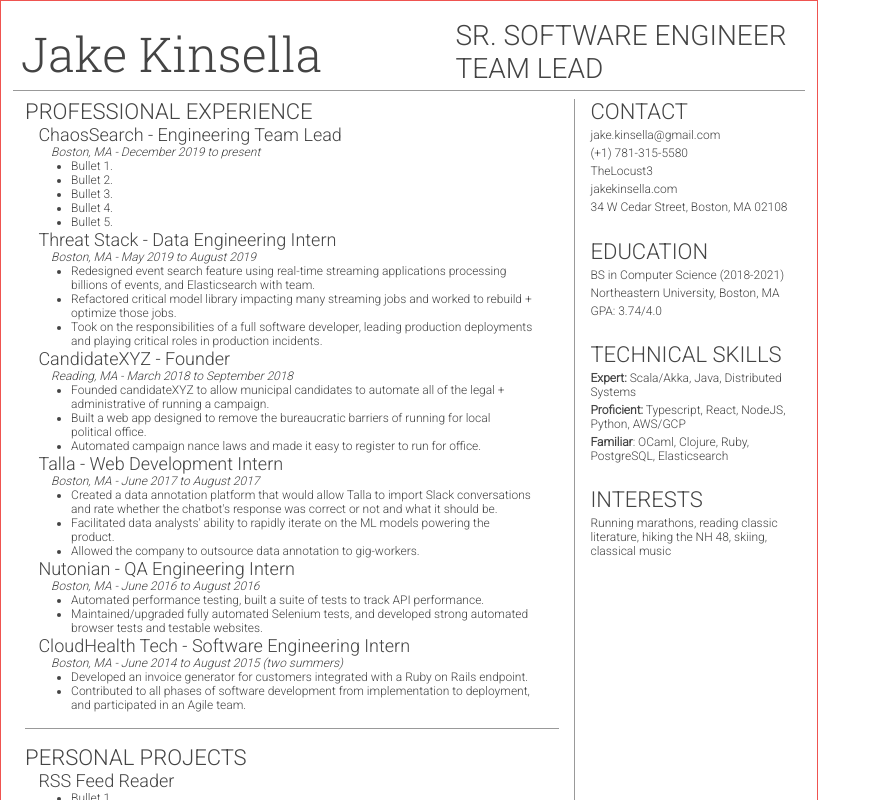
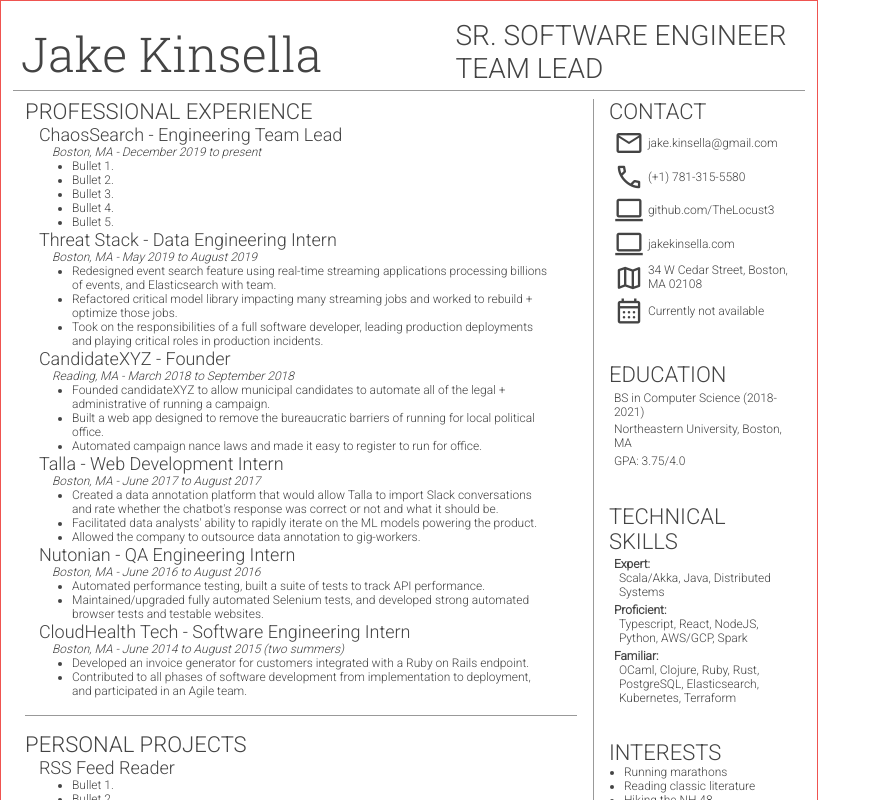
Before and after one commit to jakekinsella/resume, a React (Create React App) app: page / in a window 1280 px wide. Shown: the top 800 px of the page, without its empty margins (0-880 px from the left). Built offline with nearby package versions, Linux system fonts and the light colour scheme.

Commit message:
Fill in other

```diff
--- a/public/index.html
+++ b/public/index.html
@@ -12,6 +12,8 @@
     <link rel="apple-touch-icon" href="%PUBLIC_URL%/logo192.png" />
     <link rel="manifest" href="%PUBLIC_URL%/manifest.json" />
 
+    <link rel="stylesheet" href="https://fonts.googleapis.com/css2?family=Material+Symbols+Outlined:opsz,wght,FILL,GRAD@24,100,0,0" />
+
     <link href="https://fonts.googleapis.com/css?family=Roboto:300&display=swap" rel="stylesheet" />
     <link href="https://fonts.googleapis.com/css?family=Roboto+Slab:300&display=swap" rel="stylesheet" />
 
--- a/src/components/Body.tsx
+++ b/src/components/Body.tsx
@@ -13,7 +13,7 @@
 `;
 
 const Left = styled.div`
-  width: 72.5%;
+  width: 75%;
   padding-right: 2%;
 
   display: flex;
@@ -24,7 +24,7 @@
 `;
 
 const Right = styled.div`
-  width: 27.5%;
+  width: 25%;
   padding-left: 2%;
 
   display: flex;
--- a/src/components/Other.tsx
+++ b/src/components/Other.tsx
@@ -1,13 +1,50 @@
 import React from 'react';
 import styled from '@emotion/styled';
 
+import { colors } from '../constants';
+
 import Header3 from './common/Header3';
+import Icon from './common/Icon';
 
 const Container = styled.div``;
 
 const TextBlock = styled.div`
   margin-top: 2%;
   margin-bottom: 2%;
+
+  padding-left: 5px;
+`;
+
+const Link = styled.a`
+  height: 30px;
+
+  color: ${colors.black};
+  text-decoration: none;
+
+  display: flex;
+  align-content: center;
+`;
+
+const NoLink = styled.div`
+  height: 30px;
+
+  display: flex;
+  align-content: center;
+`;
+
+const LinkInner = styled.div`
+  padding-top: 8px;
+  padding-left: 4px;
+`;
+
+const LinkInnerWrapped = styled.div`
+  padding-left: 4px;
+`;
+
+const NestedTextBlock = styled.div`
+  margin-bottom: 2%;
+
+  padding-left: 5px;
 `;
 
 const Spacer = styled.div`
@@ -15,15 +52,54 @@
   height: 5%;
 `;
 
+const List = styled.ul`
+  margin-top: 0;
+  margin-bottom: 0;
+  padding-left: 15px;
+`;
+
+const Bullet = styled.li``;
+
 function Other() {
   return (
     <Container>
       <Header3>CONTACT</Header3>
-      <TextBlock>jake.kinsella@gmail.com</TextBlock>
-      <TextBlock>(+1) 781-315-5580</TextBlock>
-      <TextBlock>TheLocust3</TextBlock>
-      <TextBlock>jakekinsella.com</TextBlock>
-      <TextBlock>34 W Cedar Street, Boston, MA 02108</TextBlock>
+      <TextBlock>
+        <Link href="mailto:jake.kinsella@gmail.com">
+          <Icon icon="mail" />
+          <LinkInner>jake.kinsella@gmail.com</LinkInner>
+        </Link>
+      </TextBlock>
+      <TextBlock>
+        <Link href="tel:781-315-5580">
+          <Icon icon="call" />
+          <LinkInner>(+1) 781-315-5580</LinkInner>
+        </Link>
+      </TextBlock>
+      <TextBlock>
+        <Link href="https://github.com/TheLocust3">
+          <Icon icon="computer" />
+          <LinkInner>github.com/TheLocust3</LinkInner>
+        </Link>
+      </TextBlock>
+      <TextBlock>
+        <Link href="http://jakekinsella.com">
+          <Icon icon="computer" />
+          <LinkInner>jakekinsella.com</LinkInner>
+        </Link>
+      </TextBlock>
+      <TextBlock>
+        <NoLink>
+          <Icon icon="map" />
+          <LinkInnerWrapped>34 W Cedar Street, Boston, MA 02108</LinkInnerWrapped>
+        </NoLink>
+      </TextBlock>
+      <TextBlock>
+        <NoLink>
+          <Icon icon="calendar_month" />
+          <LinkInner>Currently not available</LinkInner>
+        </NoLink>
+      </TextBlock>
 
       <Spacer />
 
@@ -31,21 +107,42 @@
       <Header3>EDUCATION</Header3>
       <TextBlock>BS in Computer Science (2018-2021)</TextBlock>
       <TextBlock>Northeastern University, Boston, MA</TextBlock>
-      <TextBlock>GPA: 3.74/4.0</TextBlock>
+      <TextBlock>GPA: 3.75/4.0</TextBlock>
 
       <Spacer />
 
 
       <Header3>TECHNICAL SKILLS</Header3>
-      <TextBlock><b>Expert:</b> Scala/Akka, Java, Distributed Systems</TextBlock>
-      <TextBlock><b>Proficient:</b> Typescript, React, NodeJS, Python, AWS/GCP</TextBlock>
-      <TextBlock><b>Familiar</b>: OCaml, Clojure, Ruby, PostgreSQL, Elasticsearch</TextBlock>
+      <TextBlock>
+        <b>Expert:</b>
+        <br />
+
+        <NestedTextBlock>Scala/Akka, Java, Distributed Systems</NestedTextBlock>
+      </TextBlock>
+      <TextBlock>
+        <b>Proficient:</b>
+        <br />
+
+        <NestedTextBlock>Typescript, React, NodeJS, Python, AWS/GCP, Spark</NestedTextBlock>
+      </TextBlock>
+      <TextBlock>
+        <b>Familiar:</b>
+        <br />
+
+        <NestedTextBlock>OCaml, Clojure, Ruby, Rust, PostgreSQL, Elasticsearch, Kubernetes, Terraform</NestedTextBlock>
+      </TextBlock>
 
       <Spacer />
 
 
       <Header3>INTERESTS</Header3>
-      <TextBlock>Running marathons, reading classic literature, hiking the NH 48, skiing, classical music</TextBlock>
+      <List>
+        <Bullet>Running marathons</Bullet>
+        <Bullet>Reading classic literature</Bullet>
+        <Bullet>Hiking the NH 48</Bullet>
+        <Bullet>Skiing</Bullet>
+        <Bullet>Classical music</Bullet>
+      </List>
     </Container>
   );
 }
--- /dev/null
+++ b/src/components/common/Icon.tsx
@@ -0,0 +1,10 @@
+import styled from '@emotion/styled';
+
+interface Props {
+  icon: string
+}
+function Icon({ icon } : Props) {
+  return <div className="material-symbols-outlined" style={{ fontSize: "30px" }}>{icon}</div>
+}
+
+export default Icon;
```
